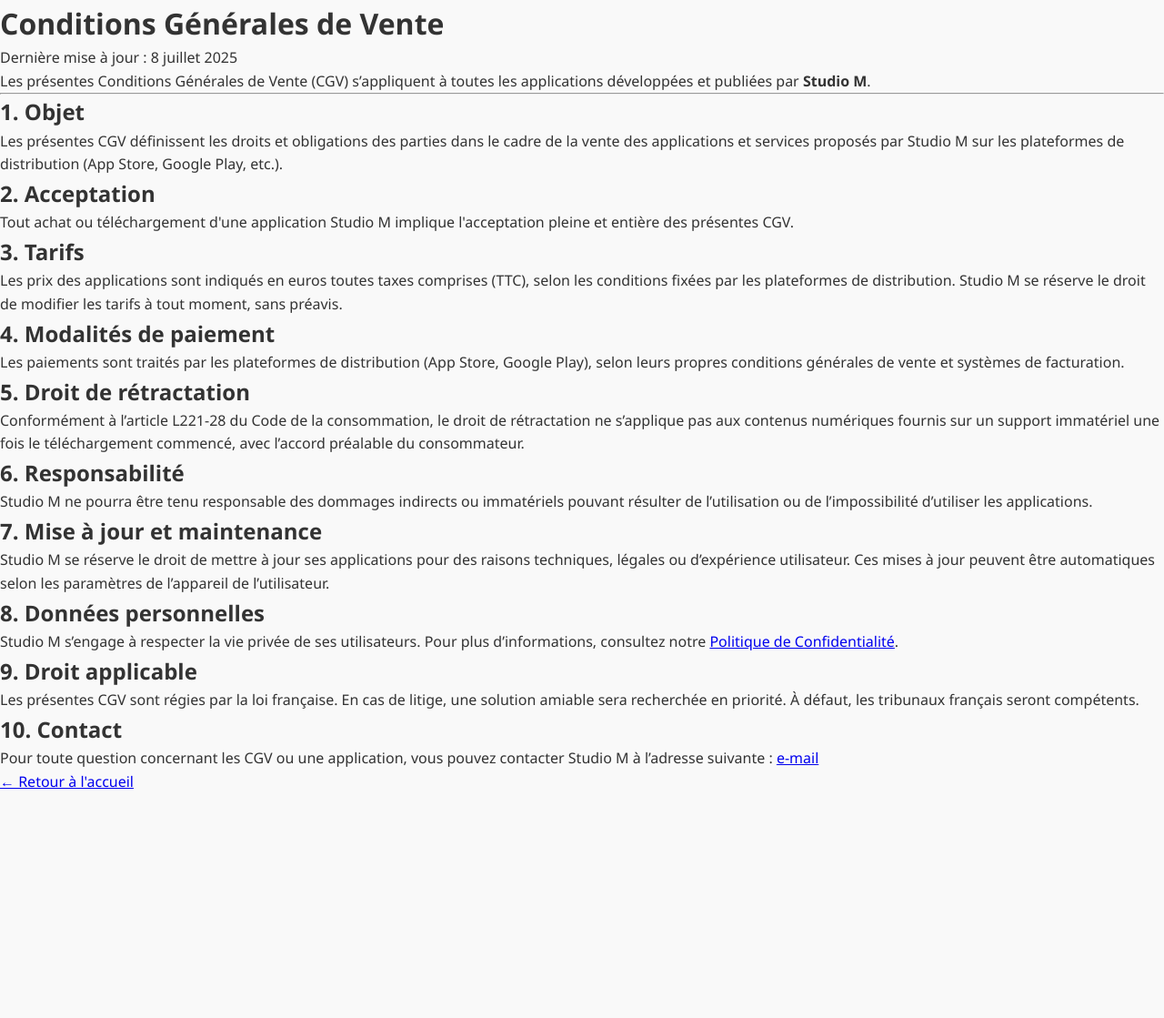
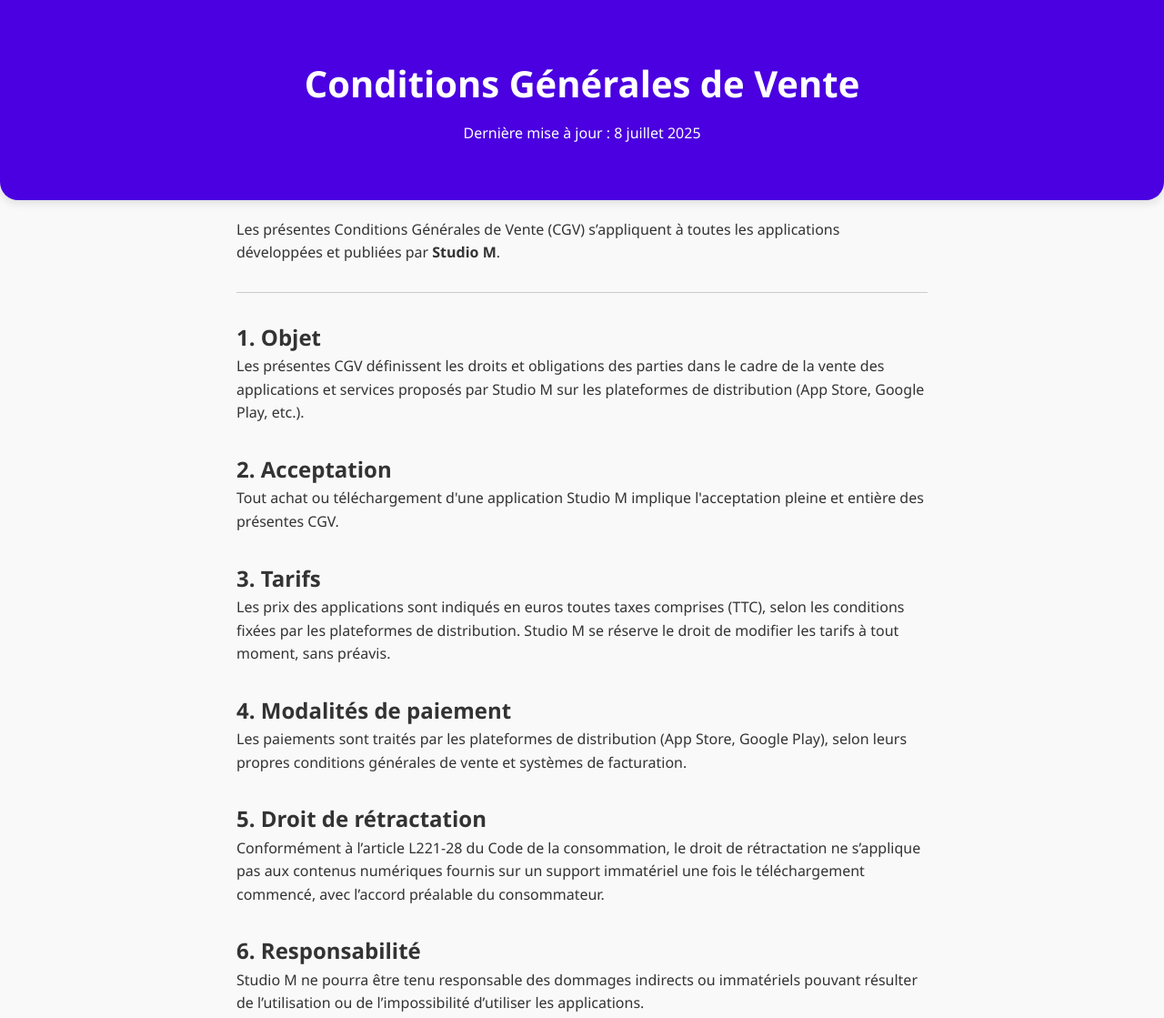
Before and after one commit to AdrienM2b/studio-m, a plain HTML site: page cgv.html in a window 1280 px wide. Shown: the top 1119 px of the page at 91% size. Before the commit the page ends 872 px from the top, so only its background shows below. Drawn offline with Linux system fonts and the light colour scheme.

Commit message:
change cgv style

```diff
--- a/cgv.html
+++ b/cgv.html
@@ -2,49 +2,80 @@
 <html lang="fr">
 <head>
   <meta charset="UTF-8">
+  <meta name="viewport" content="width=device-width, initial-scale=1.0"/>
   <title>Conditions Générales de Vente – Studio M</title>
   <link rel="stylesheet" href="style.css" />
 </head>
 <body>
-
+  <header>
+    <div class="container">
       <h1>Conditions Générales de Vente</h1>
       <p>Dernière mise à jour : 8 juillet 2025</p>
+    </div>
+  </header>
 
+  <main class="container cgv-content">
     <p>Les présentes Conditions Générales de Vente (CGV) s’appliquent à toutes les applications développées et publiées par <strong>Studio M</strong>.</p>
 
     <hr>
 
+    <section>
       <h2>1. Objet</h2>
       <p>Les présentes CGV définissent les droits et obligations des parties dans le cadre de la vente des applications et services proposés par Studio M sur les plateformes de distribution (App Store, Google Play, etc.).</p>
+    </section>
 
+    <section>
       <h2>2. Acceptation</h2>
       <p>Tout achat ou téléchargement d'une application Studio M implique l'acceptation pleine et entière des présentes CGV.</p>
+    </section>
 
+    <section>
       <h2>3. Tarifs</h2>
       <p>Les prix des applications sont indiqués en euros toutes taxes comprises (TTC), selon les conditions fixées par les plateformes de distribution. Studio M se réserve le droit de modifier les tarifs à tout moment, sans préavis.</p>
+    </section>
 
+    <section>
       <h2>4. Modalités de paiement</h2>
       <p>Les paiements sont traités par les plateformes de distribution (App Store, Google Play), selon leurs propres conditions générales de vente et systèmes de facturation.</p>
+    </section>
 
+    <section>
       <h2>5. Droit de rétractation</h2>
       <p>Conformément à l’article L221-28 du Code de la consommation, le droit de rétractation ne s’applique pas aux contenus numériques fournis sur un support immatériel une fois le téléchargement commencé, avec l’accord préalable du consommateur.</p>
+    </section>
 
+    <section>
       <h2>6. Responsabilité</h2>
       <p>Studio M ne pourra être tenu responsable des dommages indirects ou immatériels pouvant résulter de l’utilisation ou de l’impossibilité d’utiliser les applications.</p>
+    </section>
 
+    <section>
       <h2>7. Mise à jour et maintenance</h2>
       <p>Studio M se réserve le droit de mettre à jour ses applications pour des raisons techniques, légales ou d’expérience utilisateur. Ces mises à jour peuvent être automatiques selon les paramètres de l’appareil de l’utilisateur.</p>
+    </section>
 
+    <section>
       <h2>8. Données personnelles</h2>
       <p>Studio M s’engage à respecter la vie privée de ses utilisateurs. Pour plus d’informations, consultez notre <a href="confidentialite.html">Politique de Confidentialité</a>.</p>
+    </section>
 
+    <section>
       <h2>9. Droit applicable</h2>
       <p>Les présentes CGV sont régies par la loi française. En cas de litige, une solution amiable sera recherchée en priorité. À défaut, les tribunaux français seront compétents.</p>
+    </section>
 
+    <section>
       <h2>10. Contact</h2>
       <p>Pour toute question concernant les CGV ou une application, vous pouvez contacter Studio M à l’adresse suivante : <a href="mailto:adrien.marchetti.developpeur@gmail.com">e-mail</a></p>
+    </section>
 
     <p><a href="index.html">← Retour à l'accueil</a></p>
+  </main>
 
+  <footer>
+    <div class="container">
+      <p>&copy; 2025 Studio M. Tous droits réservés.</p>
+    </div>
+  </footer>
 </body>
 </html>
--- a/style.css
+++ b/style.css
@@ -75,6 +75,26 @@
   margin-bottom: 40px;
 }
 
+.cgv-content section {
+  margin-bottom: 30px;
+}
+
+.cgv-content hr {
+  margin: 30px 0;
+  border: none;
+  border-top: 1px solid #ccc;
+}
+
+.cgv-content a {
+  color: #4a00e0;
+  text-decoration: none;
+  font-weight: 500;
+}
+
+.cgv-content a:hover {
+  text-decoration: underline;
+}
+
 footer {
   text-align: center;
   padding: 20px;
```
Lines whose indentation alone changed are shown as unchanged.
